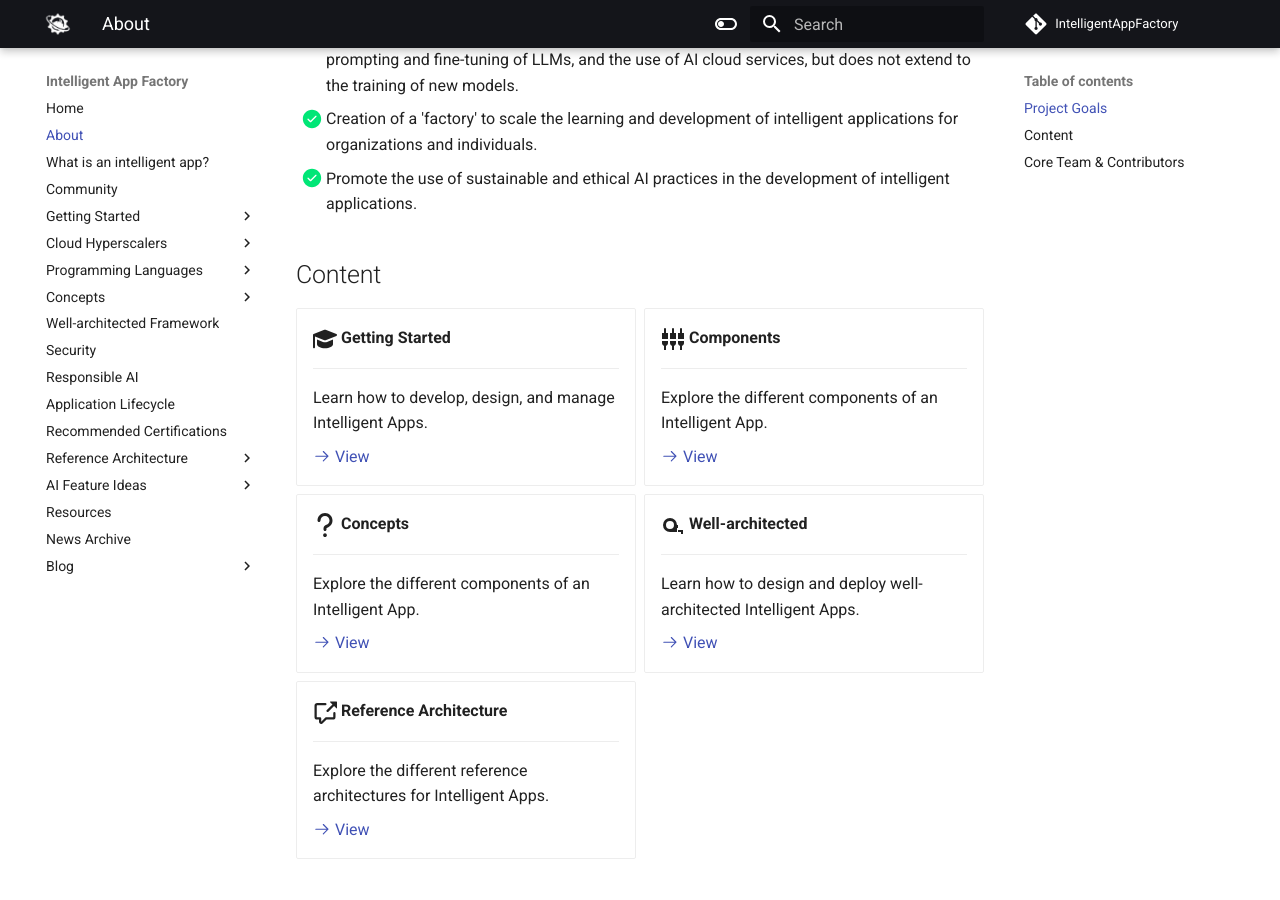
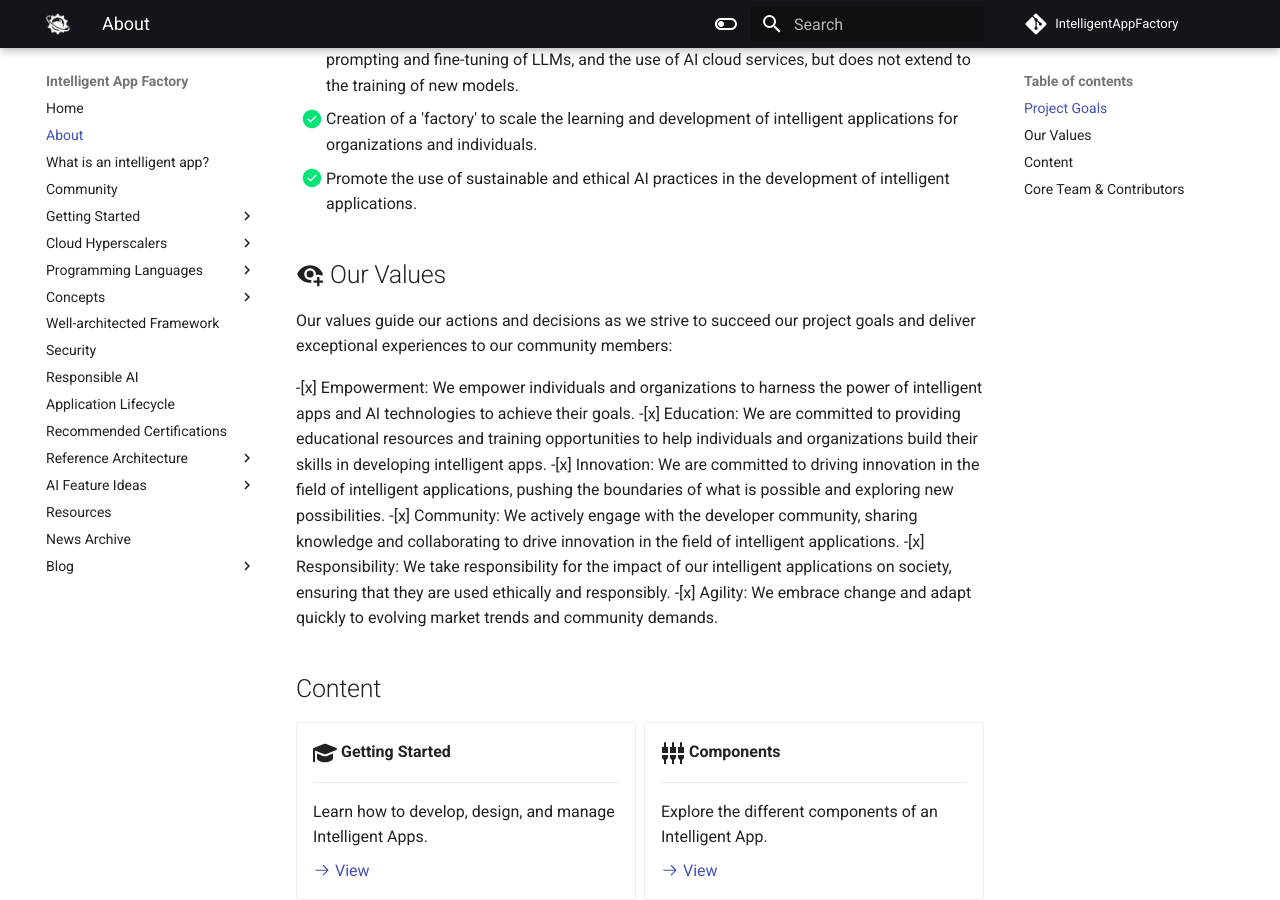
Before and after one commit to LoganDavidTalbot/IntelligentAppFactory, an MkDocs documentation site: the page built from docs/about.md, in a window 1280 px wide and 900 px high, scrolled down 740 px. Built offline with MkDocs 1.6.1 and Material for MkDocs 9.7.7, drawn with Linux system fonts in a browser that asks for light colours; comment, search, counter and statistics services are not loaded.

```diff
--- a/docs/about.md
+++ b/docs/about.md
@@ -12,10 +12,22 @@
 While the current focus is on Azure solutions, we plan to expand to other hyper-scalers in the future.
 
 ## :simple-target: Project Goals
+
 - [x] Aggregate information from various sources and present it in a user-friendly manner.
 - [x] Prioritize the perspective of the contemporary Enterprise application developer and solution architect. The scope includes the development and production of intelligent apps, the prompting and fine-tuning of LLMs, and the use of AI cloud services, but does not extend to the training of new models.
 - [x] Creation of a 'factory' to scale the learning and development of intelligent applications for organizations and individuals.
 - [x] Promote the use of sustainable and ethical AI practices in the development of intelligent applications.
+
+## :material-eye-plus: Our Values
+
+Our values guide our actions and decisions as we strive to succeed our project goals and deliver exceptional experiences to our community members:
+
+-[x] Empowerment: We empower individuals and organizations to harness the power of intelligent apps and AI technologies to achieve their goals.
+-[x] Education: We are committed to providing educational resources and training opportunities to help individuals and organizations build their skills in developing intelligent apps.
+-[x] Innovation: We are committed to driving innovation in the field of intelligent applications, pushing the boundaries of what is possible and exploring new possibilities.
+-[x] Community: We actively engage with the developer community, sharing knowledge and collaborating to drive innovation in the field of intelligent applications.
+-[x] Responsibility: We take responsibility for the impact of our intelligent applications on society, ensuring that they are used ethically and responsibly.
+-[x] Agility: We embrace change and adapt quickly to evolving market trends and community demands.
 
 ## Content
 
```
